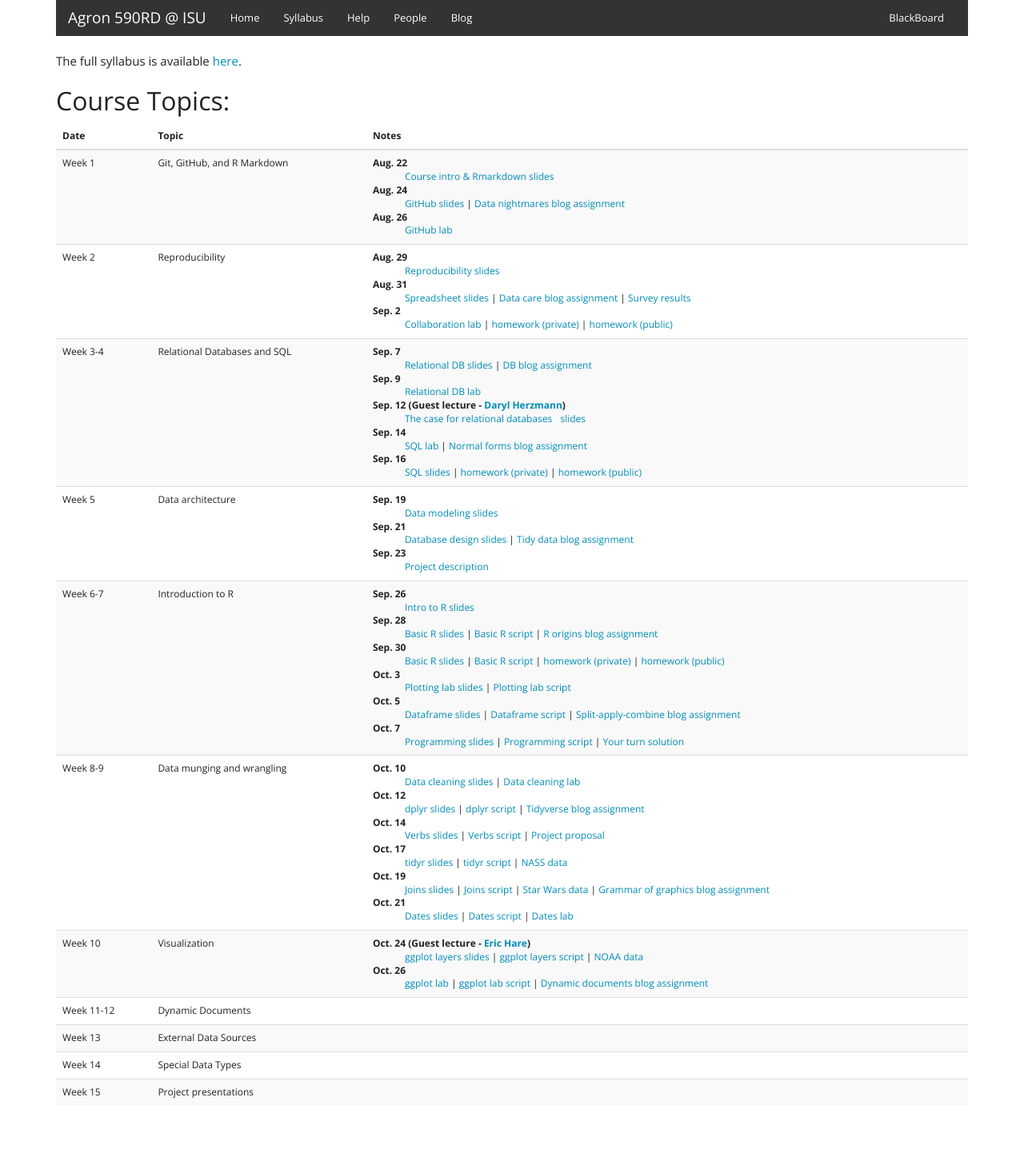
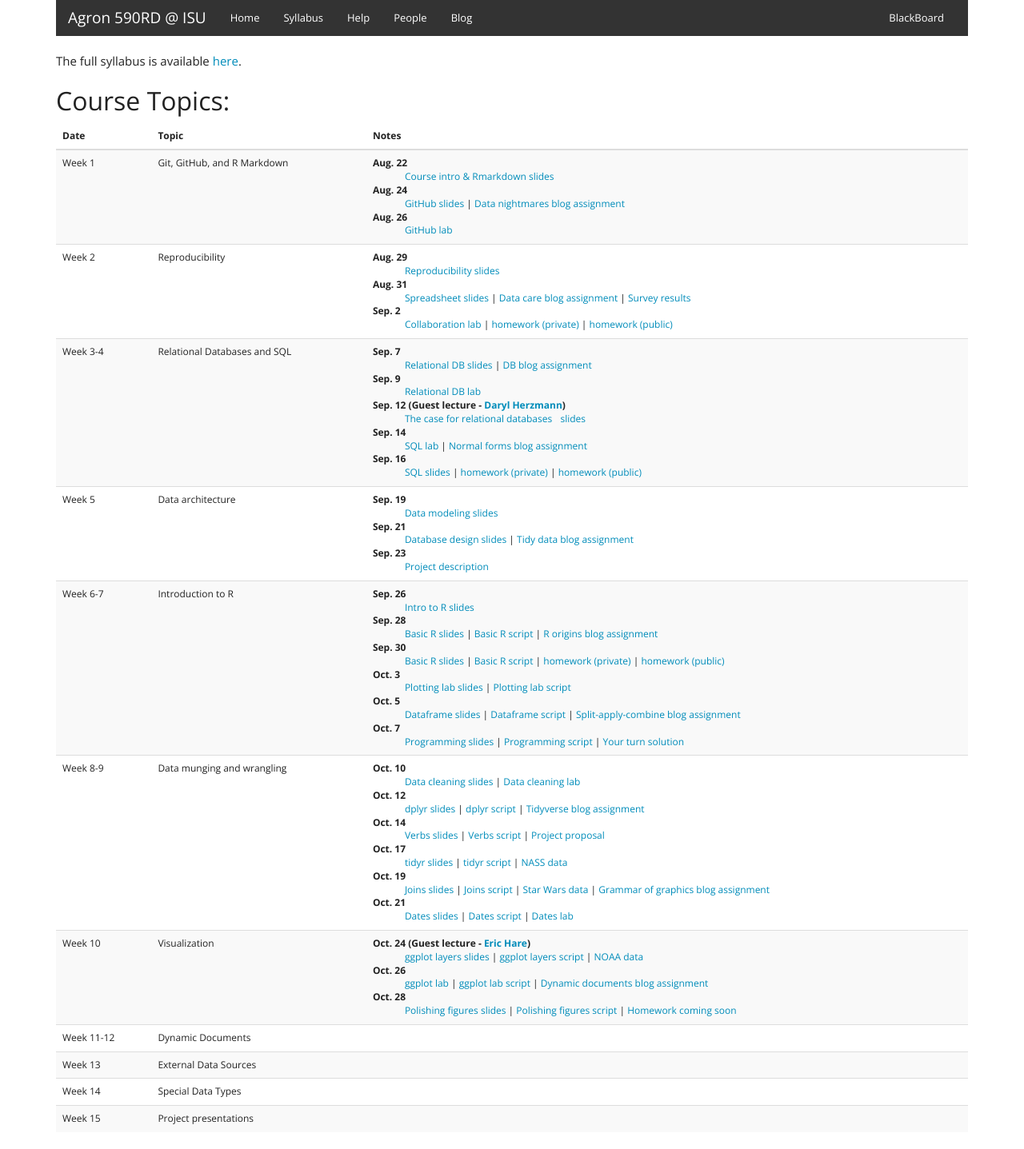
Before and after one commit to agron590-ISU/agron590-ISU.github.io, a Jekyll site: the page built from syllabus.html, in a window 1280 px wide. Shown: the whole page at 80% size. Built offline with Jekyll 4.4.1, drawn with Linux system fonts in a browser that asks for light colours; before the commit the page ends 1403 px from its top, so only the background shows below that.

Commit message:
Added polishing links

```diff
--- a/syllabus.html
+++ b/syllabus.html
@@ -126,6 +126,8 @@ The full syllabus is available <a href="http://agron590-isu.github.io/materials/
             <dd><a href="../materials/week_10/layers/slides_layers.html" target=_blank>ggplot layers slides</a> | <a href="../materials/week_10/layers/script_layers.R" target=_blank>ggplot layers script</a> | <a href="https://github.com/agron590-ISU/materials/blob/master/week_10/layers/data/noaa.rdata" target=_blank>NOAA data</a></dd>
             <dt>Oct. 26</dt>
             <dd><a href="../lab/week_10/layers/slides_layers.html" target=_blank>ggplot lab</a> | <a href="../lab/week_10/layers/script_layers.R" target=_blank>ggplot lab script</a> | <a href="https://github.com/agron590-ISU/blog/tree/master/10" target=_blank>Dynamic documents blog assignment</a></dd>
+            <dt>Oct. 28</dt>
+            <dd><a href="../materials/week_10/polish/slides_polish.html" target=_blank>Polishing figures slides</a> | <a href="../materials/week_10/polish/script_polish.R" target=_blank>Polishing figures script</a> | <a href="not ready" target=_blank>Homework coming soon</a></dd>
           </dl>
         </td>
       </tr>
```
